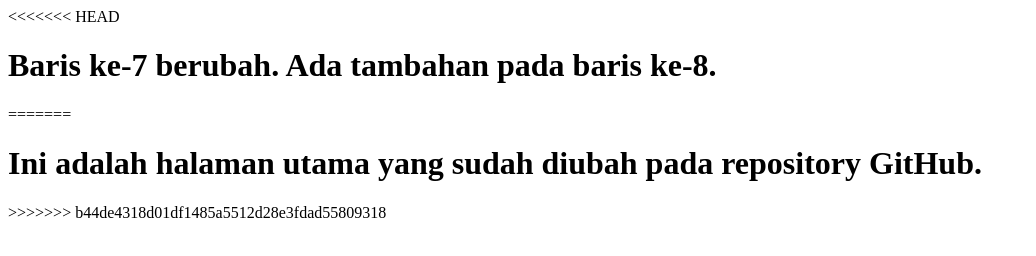
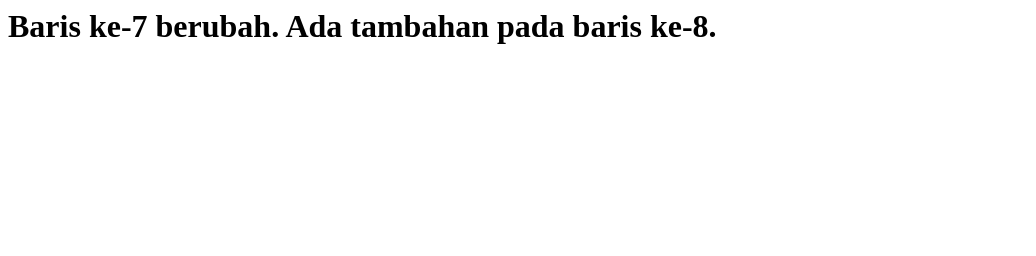
Before and after one commit to AA43000/MyProject, a plain HTML site: page index.html in a window 1280 px wide. Shown: the whole page, without its empty margins (0-1036 px from the left). Drawn offline with Linux system fonts and the light colour scheme.

Commit message:
resolving conflict index.html

```diff
--- a/index.html
+++ b/index.html
@@ -3,13 +3,9 @@
         <title>My Project</title>
     </head>
     <body>
-<<<<<<< HEAD
         <h1>
                 Baris ke-7 berubah.
                 Ada tambahan pada baris ke-8.
         </h1>
-=======
-        <h1> Ini adalah halaman utama yang sudah diubah pada repository GitHub. </h1>
->>>>>>> b44de4318d01df1485a5512d28e3fdad55809318
     </body>
 </html>
```
